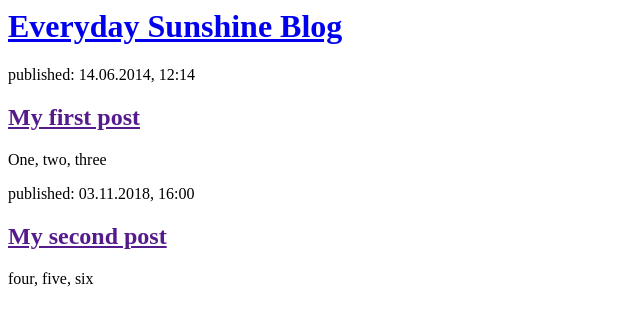
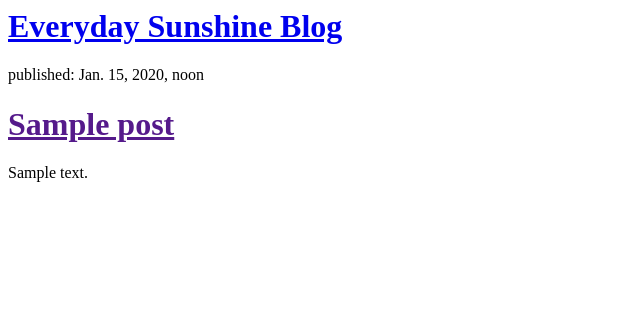
Before and after one commit to ailess/my-first-blog, a Django app: template blog/templates/blog/post_list.html in a window 1280 px wide. Shown: the top 326 px of the page, without its empty margins (0-640 px from the left). Run offline with Django 3.2, Linux system fonts and the light colour scheme; the template is opened without the code that fills it: values that come from a table or form of the project are taken from there, others are empty; tables that the repository leaves empty hold one stand-in row (values such as "Sample post").

Commit message:
Modified templates to display posts from database.

```diff
--- a/blog/templates/blog/post_list.html
+++ b/blog/templates/blog/post_list.html
@@ -7,16 +7,12 @@
             <h1><a href="/">Everyday Sunshine Blog</a></h1>
         </div>
 
-        <div>
-            <p>published: 14.06.2014, 12:14</p>
-            <h2><a href="">My first post</a></h2>
-            <p>One, two, three</p>
-        </div>
-
-                <div>
-                    <p>published: 03.11.2018, 16:00</p>
-                    <h2><a href="">My second post</a></h2>
-                    <p>four, five, six</p>
-                </div>
+        {% for post in posts %}
+            <div>
+                <p>published: {{ post.published_date }}</p>
+                <h1><a href="">{{ post.title }}</a></h1>
+                <p>{{ post.text|linebreaksbr }}</p>
+            </div>
+        {% endfor %}
     </body>
 </html>
--- a/blog/views.py
+++ b/blog/views.py
@@ -1,4 +1,7 @@
 from django.shortcuts import render
+from .models import Post
+from django.utils import timezone
 
 def post_list(request):
-    return render(request, 'blog/post_list.html', {})
+    posts = Post.objects.filter(published_date__lte=timezone.now()).order_by('published_date')
+    return render(request, 'blog/post_list.html', {'posts': posts})
```
